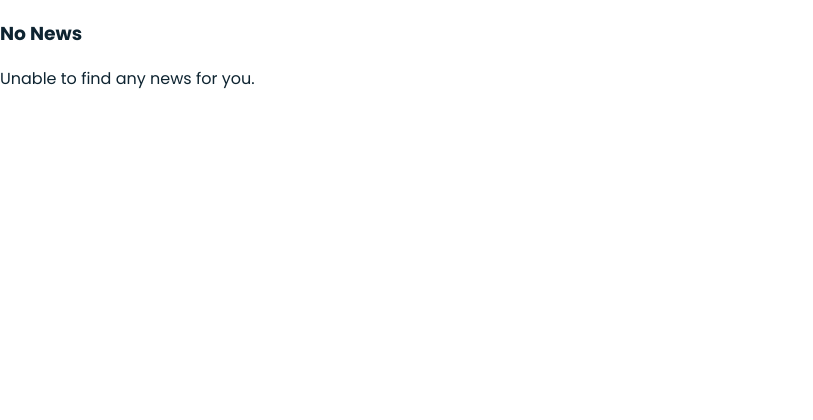
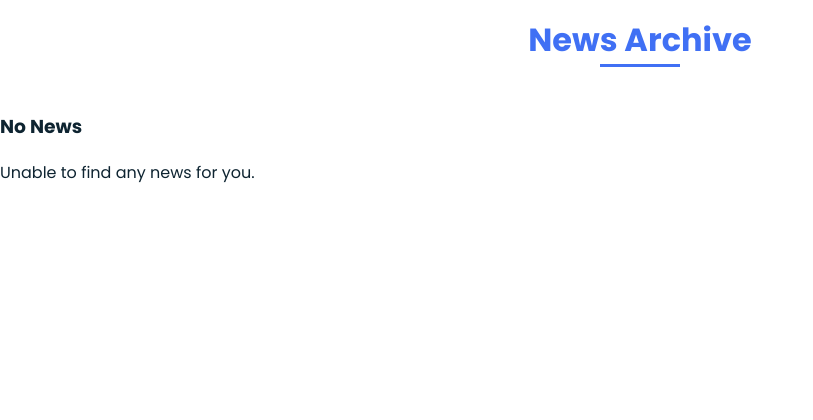
Before and after one commit to yannapadillo/lab3, a CodeIgniter 4 app: the page made by ci4/app/Views/news/index.php in a window 1280 px wide. Shown: the top 420 px of the page, without its empty margins (0-813 px from the left). After the commit the page ends 183 px from the top, so only its background shows below. Run offline with PHP 8.4 and a stand-in for CodeIgniter, Linux system fonts and the light colour scheme; the template is opened without the code that fills it, so the values that code supplies are empty; some libraries are stand-ins or nearby versions.

Commit message:
news title

```diff
--- a/ci4/app/Views/news/index.php
+++ b/ci4/app/Views/news/index.php
@@ -18,7 +18,7 @@
 </head>
 
 <body>
-<h2><?= esc($title) ?></h2>
+<h2 class="section-title">News Archive</h2>
 
 <?php if (! empty($news) && is_array($news)): ?>
 
```
